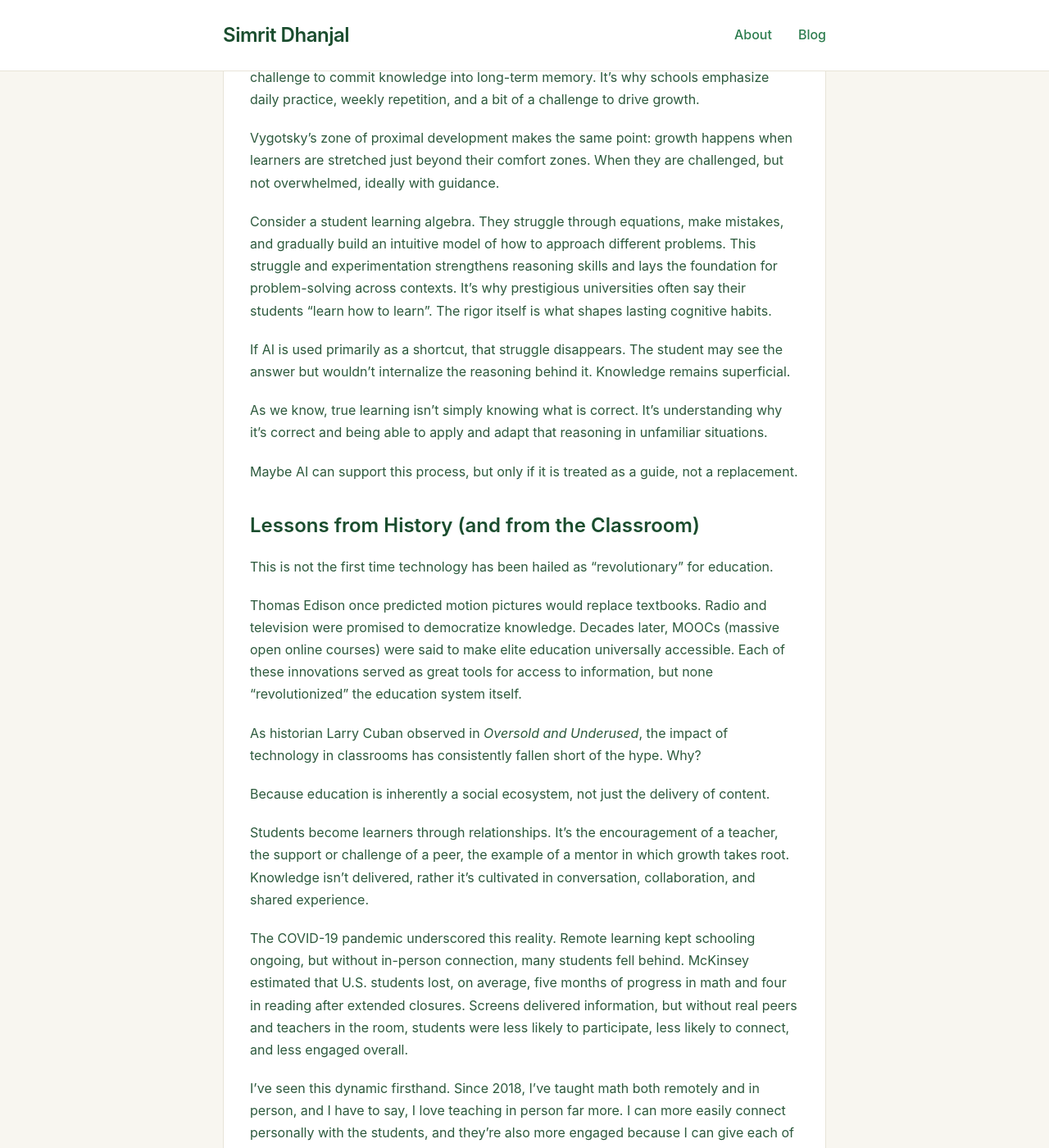
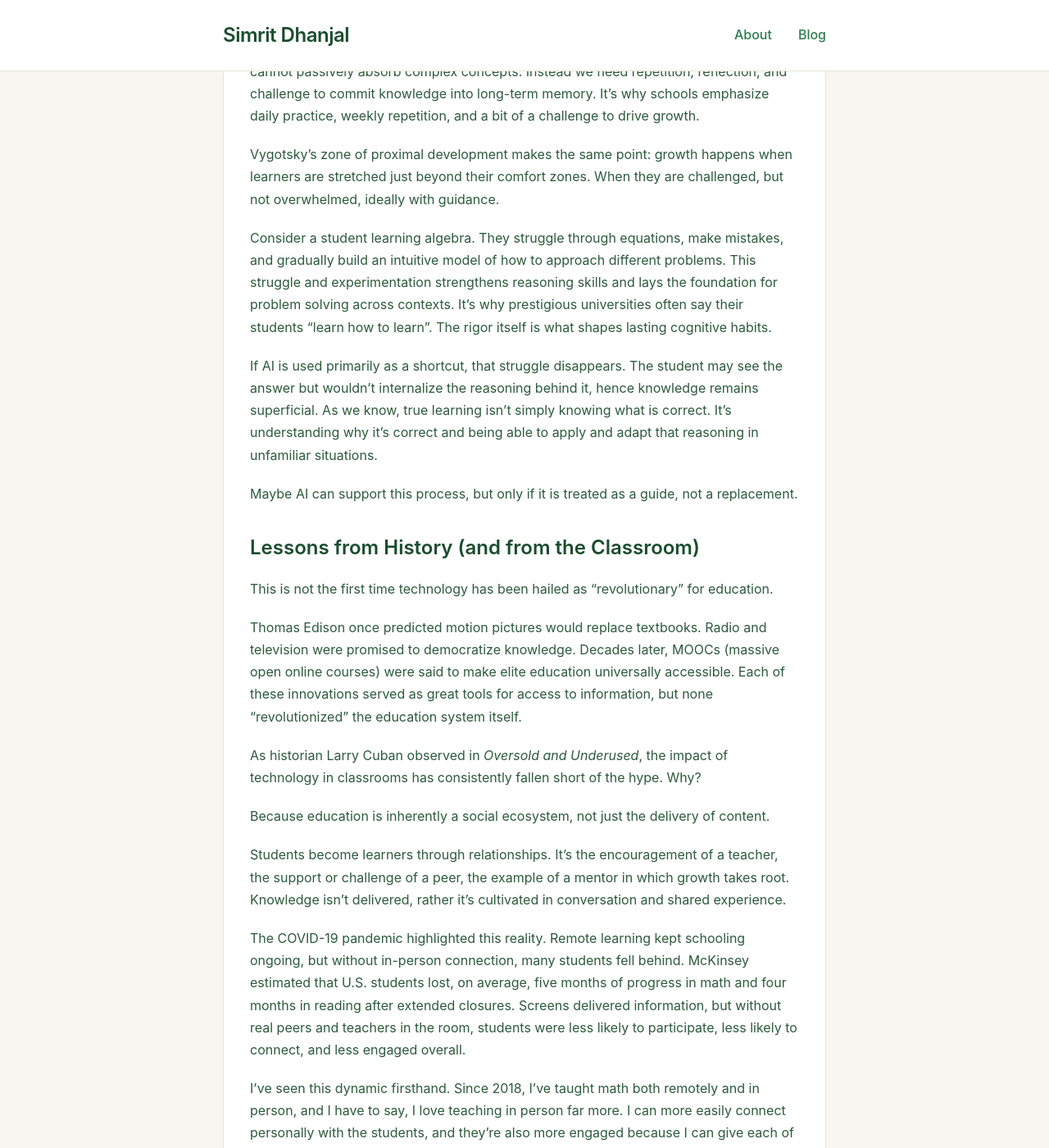
Before and after one commit to simritdhanjal/simritdhanjal.github.io, a Jekyll site: the page built from _posts/2025-08-21-ai-education.md, in a window 1280 px wide and 1400 px high, scrolled down 1173 px. Shown: the whole window at 82% size. Built offline with Jekyll 4.4.1, drawn with Linux system fonts in a browser that asks for light colours; some of the changed text lies outside the part shown.

Commit message:
formatting

```diff
--- a/_posts/2025-08-21-ai-education.md
+++ b/_posts/2025-08-21-ai-education.md
@@ -19,18 +19,17 @@ Learning is effortful, sometimes frustrating, and occasionally humbling. Yet a s
 
 Psychologists Daniel Kahneman and Amos Tversky distinguished between two modes of thought:
 * **System 1**: the fast, intuitive part of our brain
-* **System 2**: the slower, deliberate reasoning we engage when analyzing, practicing, and reflecting
+* **System 2**: the slower, deliberate reasoning we engage when analyzing and reflecting
+
 Deep learning requires sustained engagement of System 2, allowing skills practiced deliberately to eventually become automatic in System 1.
 
 Cognitive load theory (and, frankly, most of our experiences in college) shows that we cannot passively absorb complex concepts. Instead we need repetition, reflection, and challenge to commit knowledge into long-term memory. It’s why schools emphasize daily practice, weekly repetition, and a bit of a challenge to drive growth.
 
 Vygotsky’s zone of proximal development makes the same point: growth happens when learners are stretched just beyond their comfort zones. When they are challenged, but not overwhelmed, ideally with guidance.
 
-Consider a student learning algebra. They struggle through equations, make mistakes, and gradually build an intuitive model of how to approach different problems. This struggle and experimentation strengthens reasoning skills and lays the foundation for problem-solving across contexts. It’s why prestigious universities often say their students “learn how to learn”. The rigor itself is what shapes lasting cognitive habits.
+Consider a student learning algebra. They struggle through equations, make mistakes, and gradually build an intuitive model of how to approach different problems. This struggle and experimentation strengthens reasoning skills and lays the foundation for problem solving across contexts. It’s why prestigious universities often say their students “learn how to learn”. The rigor itself is what shapes lasting cognitive habits.
 
-If AI is used primarily as a shortcut, that struggle disappears. The student may see the answer but wouldn’t internalize the reasoning behind it. Knowledge remains superficial.
-
-As we know, true learning isn’t simply knowing what is correct. It’s understanding why it’s correct and being able to apply and adapt that reasoning in unfamiliar situations.
+If AI is used primarily as a shortcut, that struggle disappears. The student may see the answer but wouldn’t internalize the reasoning behind it, hence knowledge remains superficial. As we know, true learning isn’t simply knowing what is correct. It’s understanding why it’s correct and being able to apply and adapt that reasoning in unfamiliar situations.
 
 Maybe AI can support this process, but only if it is treated as a guide, not a replacement.
 
@@ -43,15 +42,15 @@ As historian Larry Cuban observed in *Oversold and Underused*, the impact of tec
 
 Because education is inherently a social ecosystem, not just the delivery of content.
 
-Students become learners through relationships. It’s the encouragement of a teacher, the support or challenge of a peer, the example of a mentor in which growth takes root. Knowledge isn’t delivered, rather it’s cultivated in conversation, collaboration, and shared experience.
+Students become learners through relationships. It’s the encouragement of a teacher, the support or challenge of a peer, the example of a mentor in which growth takes root. Knowledge isn’t delivered, rather it’s cultivated in conversation and shared experience.
 
-The COVID-19 pandemic underscored this reality. Remote learning kept schooling ongoing, but without in-person connection, many students fell behind. McKinsey estimated that U.S. students lost, on average, five months of progress in math and four in reading after extended closures. Screens delivered information, but without real peers and teachers in the room, students were less likely to participate, less likely to connect, and less engaged overall.
+The COVID-19 pandemic highlighted this reality. Remote learning kept schooling ongoing, but without in-person connection, many students fell behind. McKinsey estimated that U.S. students lost, on average, five months of progress in math and four months in reading after extended closures. Screens delivered information, but without real peers and teachers in the room, students were less likely to participate, less likely to connect, and less engaged overall.
 
 I’ve seen this dynamic firsthand. Since 2018, I’ve taught math both remotely and in person, and I have to say, I love teaching in person far more. I can more easily connect personally with the students, and they’re also more engaged because I can give each of them attention. Walking around the classroom while they work on a problem lets me spot when someone is stuck and offer a quick nudge. Putting them into small groups for math games or challenge problems gives them a chance to wrestle with ideas together, learn from one another, and build confidence.
 
-At Carnegie Mellon, as a TA for 15-281 for five semesters, I saw the same thing with college students I taught. Engaged students challenged assumptions, tested their reasoning against ours, and grew stronger problem-solving skills as they muddled through assignments. Several of my students went on to become TAs themselves, continuing this cycle of guided struggle and learning that no tool could replicate.
+At Carnegie Mellon, as a TA for 15-281 for five semesters, I saw the same thing with college students I taught. Engaged students challenged assumptions, tested their reasoning against ours, and grew stronger problem solving skills as they muddled through assignments. Several of my students went on to become TAs themselves, continuing this cycle of guided struggle and learning that no tool could replicate.
 
-Teaching and learning go hand in hand. A teacher surveys the room, guides, and nudges, and a dedicated student works, struggles, and grows. Those small, human interactions, the questions, the hints, the shared epiphanies, are the heart of real learning. They’re also the reason past technologies, no matter how impressive, have never fully delivered.
+Teaching and learning go hand in hand. A teacher surveys the room, guides, and nudges, and a dedicated student works, struggles, and grows. Those small human interactions among the questions and shared epiphanies, are the heart of real learning. They’re also the reason past technologies, no matter how impressive, have never fully delivered.
 
 ## Where AI Fits
 
@@ -60,6 +59,7 @@ I believe AI does have the potential to aid education, but only if it’s used i
 **For teachers**: AI can handle routine tasks like grading and creating practice problems, giving educators more time for what only humans can do: mentoring, guiding, and inspiring students. Anthropic’s initiatives show how AI can help teachers manage administrative work, track progress, and spot learning patterns. UNESCO similarly emphasizes that well-designed AI lets teachers focus on connecting with students and fostering curiosity and creativity. In short, AI can and should reduce the manual load and amplify what good teachers already do, not replace them.
 
 **For students**: AI can be a powerful supplemental tool, similar to digital flashcards or a Quizlet tutor at home, helping students reinforce skills and practice concepts outside the classroom.
+
 But it shouldn’t be the primary source of learning. The core of education is engaging System 2 (deliberate reasoning, struggle, and problem-solving) in order to build up System 1 skills (automatic, intuitive knowledge) for students to carry forward. When thoughtfully applied, AI can help maintain and strengthen System 1 skills, but it cannot replace the effortful, reflective work that forms them.
 
 **For professionals and lifelong learners**: AI opens new possibilities for ongoing, adaptive learning. For adults who already have a strong foundation of System 2 skills, AI can provide personalized micro-learning, delivering bite-sized lessons tailored to interests and goals. Imagine replacing idle scrolling before bed with an AI app that teaches a small concept or skill every night.
```
